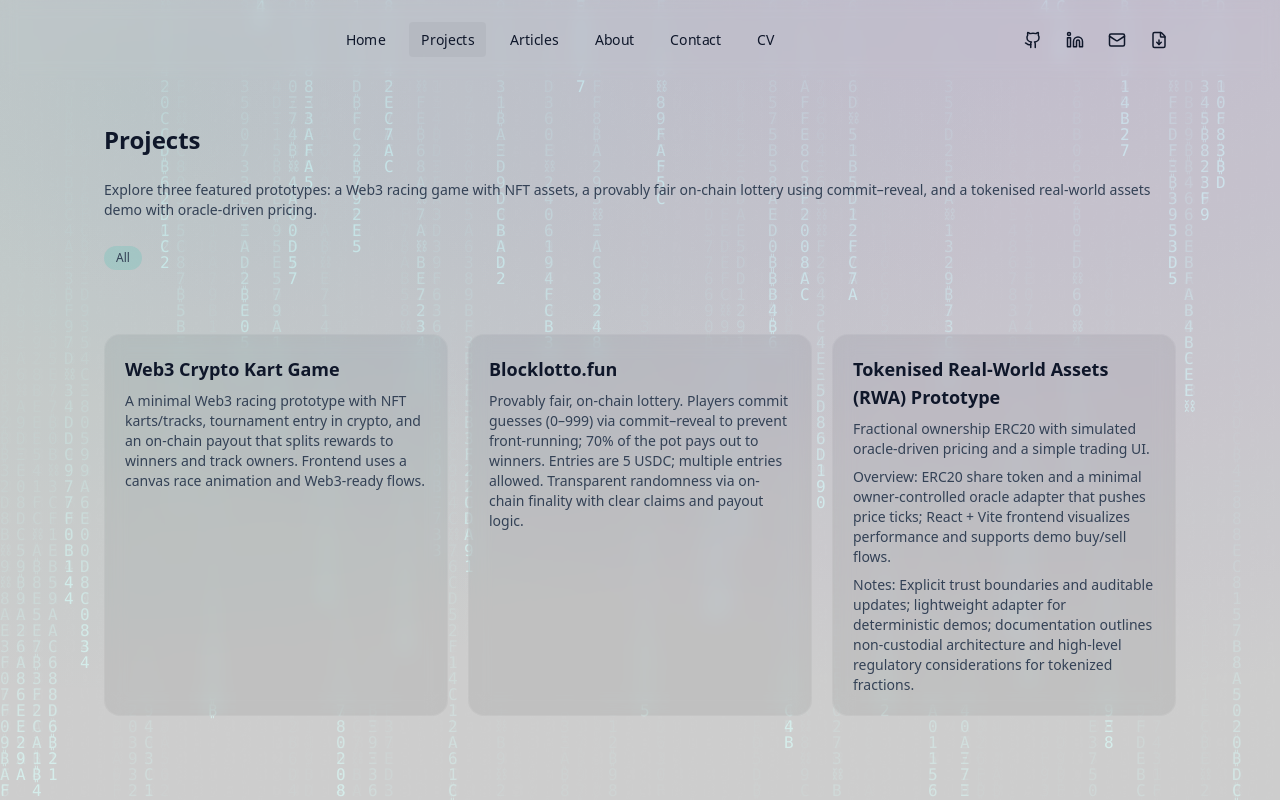
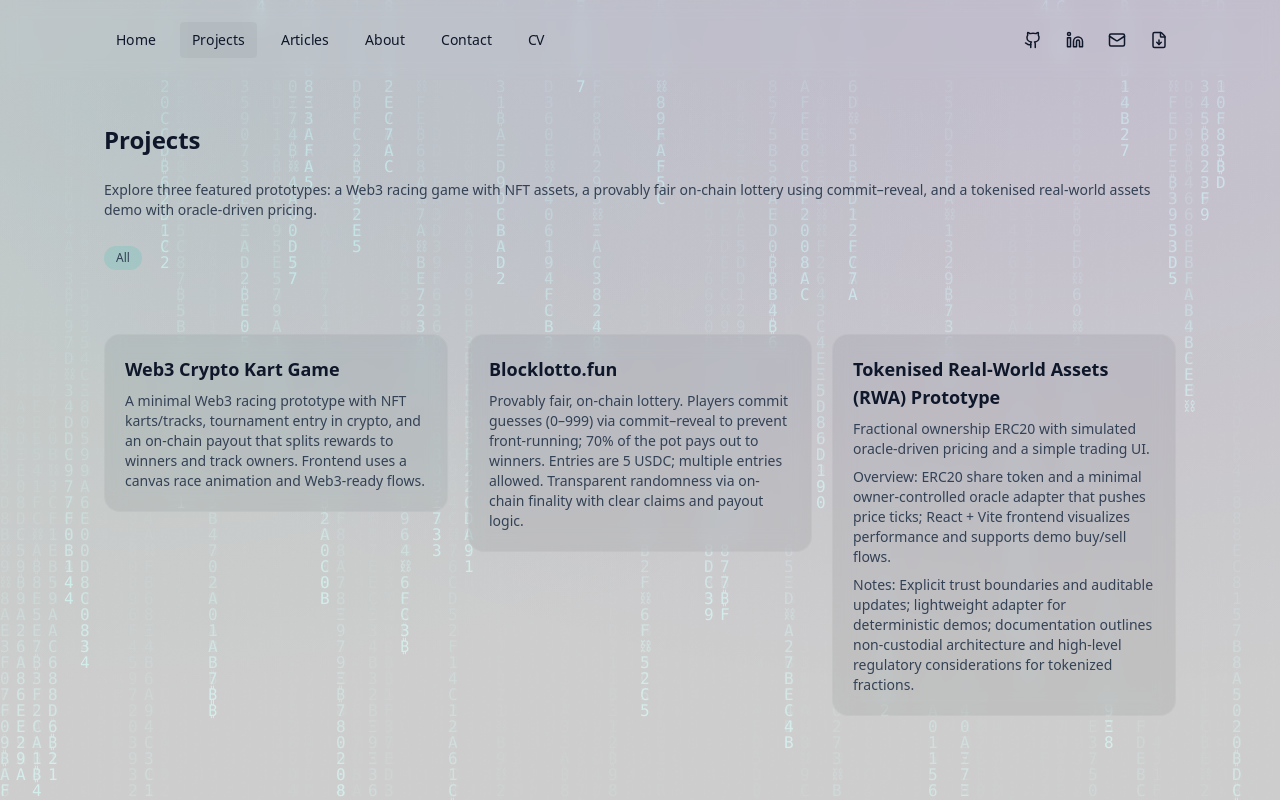
Before and after one commit to juliannicb/portfolio, a Next.js app: page /projects in a window 1280 px wide. Shown: the top 802 px of the page. Built offline with nearby package versions, Linux system fonts and the light colour scheme.

Commit message:
Sync: push full project changes (pages, header, logs updates)

```diff
--- a/src/app/projects/page.tsx
+++ b/src/app/projects/page.tsx
@@ -17,32 +17,32 @@ export default function ProjectsPage() {
         <ProjectsGrid projects={projects} />
 
         <div className="mt-10 grid grid-cols-1 md:grid-cols-3 gap-5">
-          <Card className="p-5">
-            <div className="text-lg font-semibold">
-              <a href="https://web3-game-indol.vercel.app/" target="_blank" rel="noopener noreferrer" className="hover:underline">Web3 Crypto Kart Game</a>
-            </div>
+          <a href="https://web3-game-indol.vercel.app/" target="_blank" rel="noopener noreferrer" className="block">
+            <Card className="p-5 transition-colors hover:bg-surface-secondary">
+              <div className="text-lg font-semibold">Web3 Crypto Kart Game</div>
               <p className="mt-2 text-sm text-muted">
                 A minimal Web3 racing prototype with NFT karts/tracks, tournament entry in crypto, and an on-chain payout that splits rewards to winners and track owners. Frontend uses a canvas race animation and Web3-ready flows.
               </p>
             </Card>
+          </a>
 
-          <Card className="p-5">
-            <div className="text-lg font-semibold">
-              <a href="https://blocklotto-fun-frontend-dgbu.vercel.app/" target="_blank" rel="noopener noreferrer" className="hover:underline">Blocklotto.fun</a>
-            </div>
+          <a href="https://blocklotto-fun-frontend-dgbu.vercel.app/" target="_blank" rel="noopener noreferrer" className="block">
+            <Card className="p-5 transition-colors hover:bg-surface-secondary">
+              <div className="text-lg font-semibold">Blocklotto.fun</div>
               <p className="mt-2 text-sm text-muted">
                 Provably fair, on-chain lottery. Players commit guesses (0–999) via commit–reveal to prevent front‑running; 70% of the pot pays out to winners. Entries are 5 USDC; multiple entries allowed. Transparent randomness via on-chain finality with clear claims and payout logic.
               </p>
             </Card>
+          </a>
 
-          <Card className="p-5">
-            <div className="text-lg font-semibold">
-              <a href="https://rwa-prototype-phi.vercel.app/" target="_blank" rel="noopener noreferrer" className="hover:underline">Tokenised Real‑World Assets (RWA) Prototype</a>
-            </div>
+          <a href="https://rwa-prototype-phi.vercel.app/" target="_blank" rel="noopener noreferrer" className="block">
+            <Card className="p-5 transition-colors hover:bg-surface-secondary">
+              <div className="text-lg font-semibold">Tokenised Real‑World Assets (RWA) Prototype</div>
               <p className="mt-2 text-sm text-muted">Fractional ownership ERC20 with simulated oracle-driven pricing and a simple trading UI.</p>
               <p className="mt-2 text-sm text-muted">Overview: ERC20 share token and a minimal owner-controlled oracle adapter that pushes price ticks; React + Vite frontend visualizes performance and supports demo buy/sell flows.</p>
               <p className="mt-2 text-sm text-muted">Notes: Explicit trust boundaries and auditable updates; lightweight adapter for deterministic demos; documentation outlines non‑custodial architecture and high‑level regulatory considerations for tokenized fractions.</p>
             </Card>
+          </a>
         </div>
       </Section>
     </div>
--- a/src/components/site/header.tsx
+++ b/src/components/site/header.tsx
@@ -2,7 +2,7 @@
 import Link from "next/link";
 import { usePathname } from "next/navigation";
 import { cn } from "@/lib/utils";
-import { Github, Linkedin, FileDown, Mail } from "lucide-react";
+import { Github, Linkedin, FileDown, Mail, Menu, X } from "lucide-react";
 import { useEffect, useRef, useState } from "react";
 
 // Deterministic PRNG to avoid SSR/CSR hydration mismatch for per-letter styles
@@ -55,153 +55,32 @@ const links = [
 
 export function Header() {
   const pathname = usePathname();
-  const [isTouch, setIsTouch] = useState(false);
-  const [projectsOpen, setProjectsOpen] = useState(false);
-  const [articlesOpen, setArticlesOpen] = useState(false);
-  const projectsRef = useRef<HTMLDivElement | null>(null);
-  const articlesRef = useRef<HTMLDivElement | null>(null);
+  const [mobileOpen, setMobileOpen] = useState(false);
 
   useEffect(() => {
-    // Detect touch/hover capability to decide tap behavior
-    const hoverNone = window.matchMedia && window.matchMedia("(hover: none)").matches;
-    const touchCapable = "ontouchstart" in window || navigator.maxTouchPoints > 0;
-    setIsTouch(hoverNone || touchCapable);
+    const onKey = (e: KeyboardEvent) => {
+      if (e.key === "Escape") setMobileOpen(false);
+    };
+    document.addEventListener("keydown", onKey);
+    return () => document.removeEventListener("keydown", onKey);
   }, []);
-
-  useEffect(() => {
-    if (!projectsOpen) return;
-    const onDocClick = (e: MouseEvent | TouchEvent) => {
-      const el = projectsRef.current;
-      if (!el) return;
-      if (e.target instanceof Node && !el.contains(e.target)) {
-        setProjectsOpen(false);
-      }
-    };
-    document.addEventListener("mousedown", onDocClick);
-    document.addEventListener("touchstart", onDocClick, { passive: true });
-    return () => {
-      document.removeEventListener("mousedown", onDocClick);
-      document.removeEventListener("touchstart", onDocClick);
-    };
-  }, [projectsOpen]);
-
-  useEffect(() => {
-    if (!articlesOpen) return;
-    const onDocClick = (e: MouseEvent | TouchEvent) => {
-      const el = articlesRef.current;
-      if (!el) return;
-      if (e.target instanceof Node && !el.contains(e.target)) {
-        setArticlesOpen(false);
-      }
-    };
-    document.addEventListener("mousedown", onDocClick);
-    document.addEventListener("touchstart", onDocClick, { passive: true });
-    return () => {
-      document.removeEventListener("mousedown", onDocClick);
-      document.removeEventListener("touchstart", onDocClick);
-    };
-  }, [articlesOpen]);
   return (
     <header className="sticky top-0 z-40 backdrop-blur supports-[backdrop-filter]:glass">
       <div className="mx-auto max-w-6xl px-6 sm:px-8 md:px-10">
         <div className="flex h-20 items-center justify-between">
-          <div />
-          <nav className="flex flex-wrap items-center gap-3 text-xs sm:text-sm">
+          {/* Mobile hamburger */}
+          <button
+            type="button"
+            aria-label={mobileOpen ? "Close menu" : "Open menu"}
+            className="md:hidden p-2 rounded-lg hover:bg-card ring-focus"
+            onClick={() => setMobileOpen((v) => !v)}
+          >
+            {mobileOpen ? <X size={20} /> : <Menu size={20} />}
+          </button>
+          <nav className="hidden md:flex flex-wrap items-center gap-3 text-xs sm:text-sm">
             {links.map((l) => {
               const isExternal = l.href.startsWith("http");
               const chars = [...l.label];
-              // For the "Projects" tab, show a dropdown with external sites
-              if (l.label === "Projects") {
-                return (
-                  <div key={l.href} className="relative group" ref={projectsRef}>
-                    <Link
-                      href={l.href}
-                      className={cn(
-                        "group rounded px-3 py-2 transition-colors ring-focus overflow-hidden",
-                        pathname === l.href && "bg-card"
-                      )}
-                      onClick={(e) => {
-                        if (isTouch) {
-                          e.preventDefault();
-                          setProjectsOpen((v) => !v);
-                          // Close other menu if open
-                          setArticlesOpen(false);
-                        }
-                      }}
-                      aria-haspopup="menu"
-                      aria-expanded={projectsOpen}
-                    >
-                      {chars.map((ch, i) => (
-                        <span
-                          key={`${l.label}-${i}`}
-                          className="nav-chaos-letter inline-block"
-                          style={letterVars(l.label, i)}
-                        >
-                          {ch}
-                        </span>
-                      ))}
-                    </Link>
-                    <div
-                      className={cn(
-                        "absolute left-0 top-full mt-2 min-w-[220px] rounded-lg border border-white/10 bg-card shadow-lg",
-                        // Show on hover (desktop) or when explicitly opened (mobile/touch)
-                        projectsOpen ? "block" : "hidden",
-                        "group-hover:block"
-                      )}
-                      role="menu"
-                    >
-                      <a href="https://blocklotto-fun-frontend-dgbu.vercel.app/" target="_blank" rel="noopener noreferrer" className="block px-3 py-2 hover:bg-surface-secondary">Blocklotto.fun</a>
-                      <a href="https://rwa-prototype-phi.vercel.app/" target="_blank" rel="noopener noreferrer" className="block px-3 py-2 hover:bg-surface-secondary">RWA Prototype</a>
-                      <a href="https://web3-game-indol.vercel.app/" target="_blank" rel="noopener noreferrer" className="block px-3 py-2 hover:bg-surface-secondary">Web3 Crypto Kart Game</a>
-                    </div>
-                  </div>
-                );
-              }
-              // For the "Articles" tab, show a dropdown with internal and external links
-              if (l.label === "Articles") {
-                return (
-                  <div key={l.href} className="relative group" ref={articlesRef}>
-                    <Link
-                      href={l.href}
-                      className={cn(
-                        "group rounded px-3 py-2 transition-colors ring-focus overflow-hidden",
-                        pathname === l.href && "bg-card"
-                      )}
-                      onClick={(e) => {
-                        if (isTouch) {
-                          e.preventDefault();
-                          setArticlesOpen((v) => !v);
-                          // Close other menu if open
-                          setProjectsOpen(false);
-                        }
-                      }}
-                      aria-haspopup="menu"
-                      aria-expanded={articlesOpen}
-                    >
-                      {chars.map((ch, i) => (
-                        <span
-                          key={`${l.label}-${i}`}
-                          className="nav-chaos-letter inline-block"
-                          style={letterVars(l.label, i)}
-                        >
-                          {ch}
-                        </span>
-                      ))}
-                    </Link>
-                    <div
-                      className={cn(
-                        "absolute left-0 top-full mt-2 min-w-[220px] rounded-lg border border-white/10 bg-card shadow-lg",
-                        articlesOpen ? "block" : "hidden",
-                        "group-hover:block"
-                      )}
-                      role="menu"
-                    >
-                      <a href="/writing" className="block px-3 py-2 hover:bg-surface-secondary">Writing Index</a>
-                      <a href="https://de.beincrypto.com/author/julian_nicacio/" target="_blank" rel="noopener noreferrer" className="block px-3 py-2 hover:bg-surface-secondary">BeInCrypto Articles</a>
-                    </div>
-                  </div>
-                );
-              }
               return (
                 <Link
                   key={l.href}
@@ -233,6 +112,40 @@ export function Header() {
             <a aria-label="Download CV" href="/cv.pdf" download className="p-2 rounded-lg hover:bg-card ring-focus"><FileDown size={18} /></a>
           </div>
         </div>
+        {/* Mobile menu panel */}
+        {mobileOpen && (
+          <div className="md:hidden">
+            {/* overlay */}
+            <div
+              className="fixed inset-0 z-50 bg-black/50"
+              onClick={() => setMobileOpen(false)}
+              aria-hidden
+            />
+            {/* menu */}
+            <div className="fixed z-50 top-16 left-4 right-4 rounded-xl border border-white/20 bg-background backdrop-blur-0 shadow-xl">
+              <div className="p-2">
+                {links.map((l) => {
+                  const isExternal = l.href.startsWith("http");
+                  return (
+                    <Link
+                      key={l.href}
+                      href={l.href}
+                      onClick={() => setMobileOpen(false)}
+                      className={cn(
+                        "block rounded px-4 py-3 text-sm hover:bg-surface-secondary",
+                        pathname === l.href && "bg-surface-secondary"
+                      )}
+                      target={isExternal ? "_blank" : undefined}
+                      rel={isExternal ? "noopener noreferrer" : undefined}
+                    >
+                      {l.label}
+                    </Link>
+                  );
+                })}
+              </div>
+            </div>
+          </div>
+        )}
       </div>
     </header>
   );
```
Also changed, not shown: src/app/page.tsx (+3 -15 lines), 2 other files (tests, documents, lock files or other folders). Lines whose indentation alone changed are shown as unchanged.
